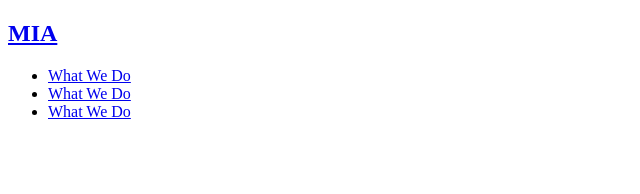
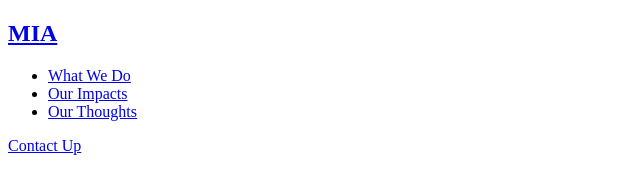
Before and after one commit to gabi-b612/MIA, a plain HTML site: page index.html in a window 1280 px wide. Shown: the whole page, without its empty margins (0-640 px from the left). Drawn offline with Linux system fonts and the light colour scheme.

Commit message:
end header html

```diff
--- a/index.html
+++ b/index.html
@@ -18,11 +18,17 @@
             <div class="menu" id="menu">
                 <ul class="list">
                     <li class="list-item"><a href="#" class="list-link current">What We Do</a></li>
-                    <li class="list-item"><a href="#" class="list-link current">What We Do</a></li>
-                    <li class="list-item"><a href="#" class="list-link current">What We Do</a></li>
+                    <li class="list-item"><a href="#" class="list-link current">Our Impacts</a></li>
+                    <li class="list-item"><a href="#" class="list-link current">Our Thoughts</a></li>
                 </ul>
             </div>
+
+            <a href="#" class="contact">
+                <div class="btn-contact"><p class="btn-title">Contact Up</p></div>
+            </a>
         </nav>
     </header>
+
+
 </body>
 </html>
```
